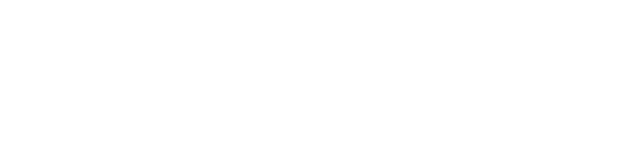
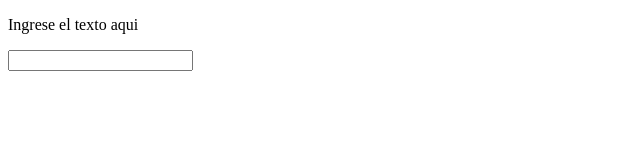
Before and after one commit to Ivandv19/challenge-encriptador, a plain HTML site: page index.html in a window 1280 px wide. Shown: the whole page, without its empty margins (0-640 px from the left). Drawn offline with Linux system fonts and the light colour scheme.

Commit message:
Crea el campo para cifrar y descifrar

```diff
--- a/index.html
+++ b/index.html
@@ -6,11 +6,11 @@
     <title>Encriptador</title>
 </head>
 <body>
-    <header>
-
-    </header>
 
     <main>
+
+        <p>Ingrese el texto aqui</p>
+        <input type="text">
 
     </main>
 
```
